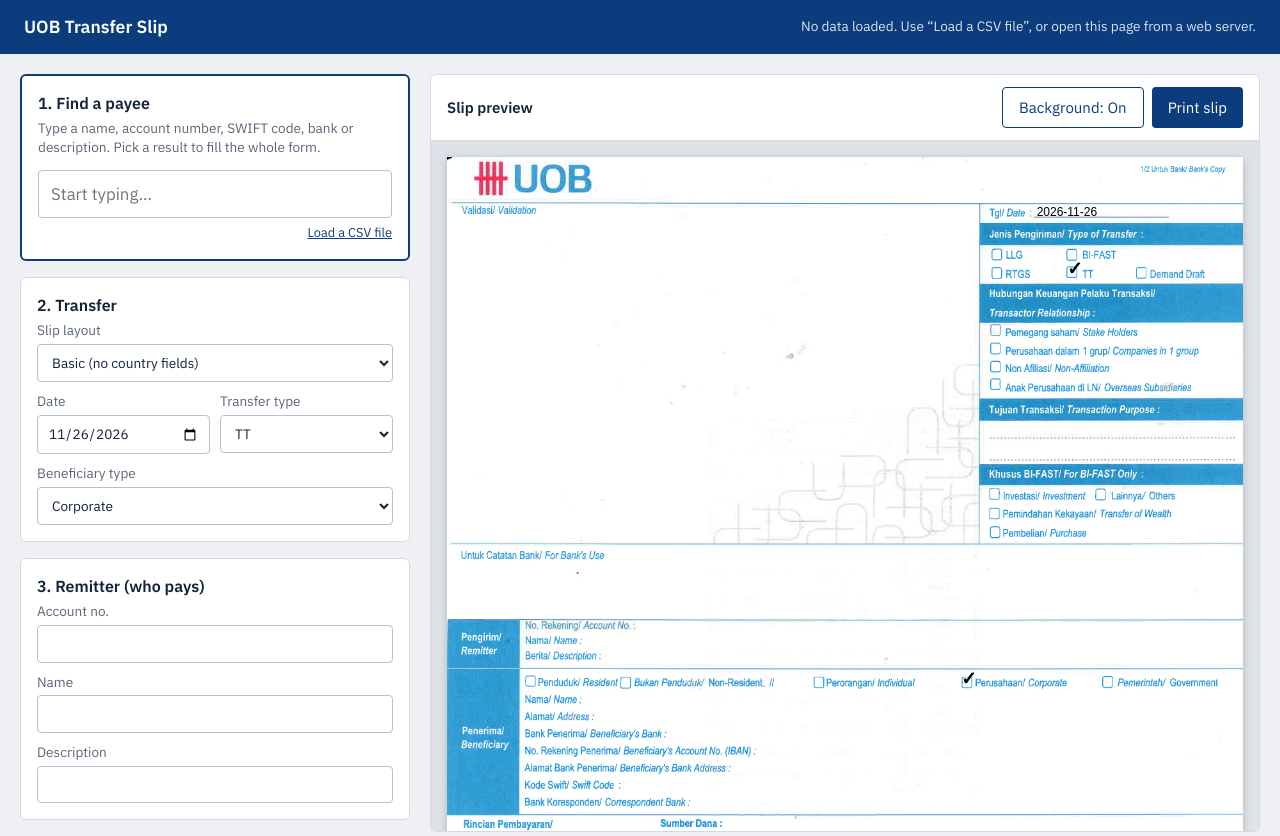
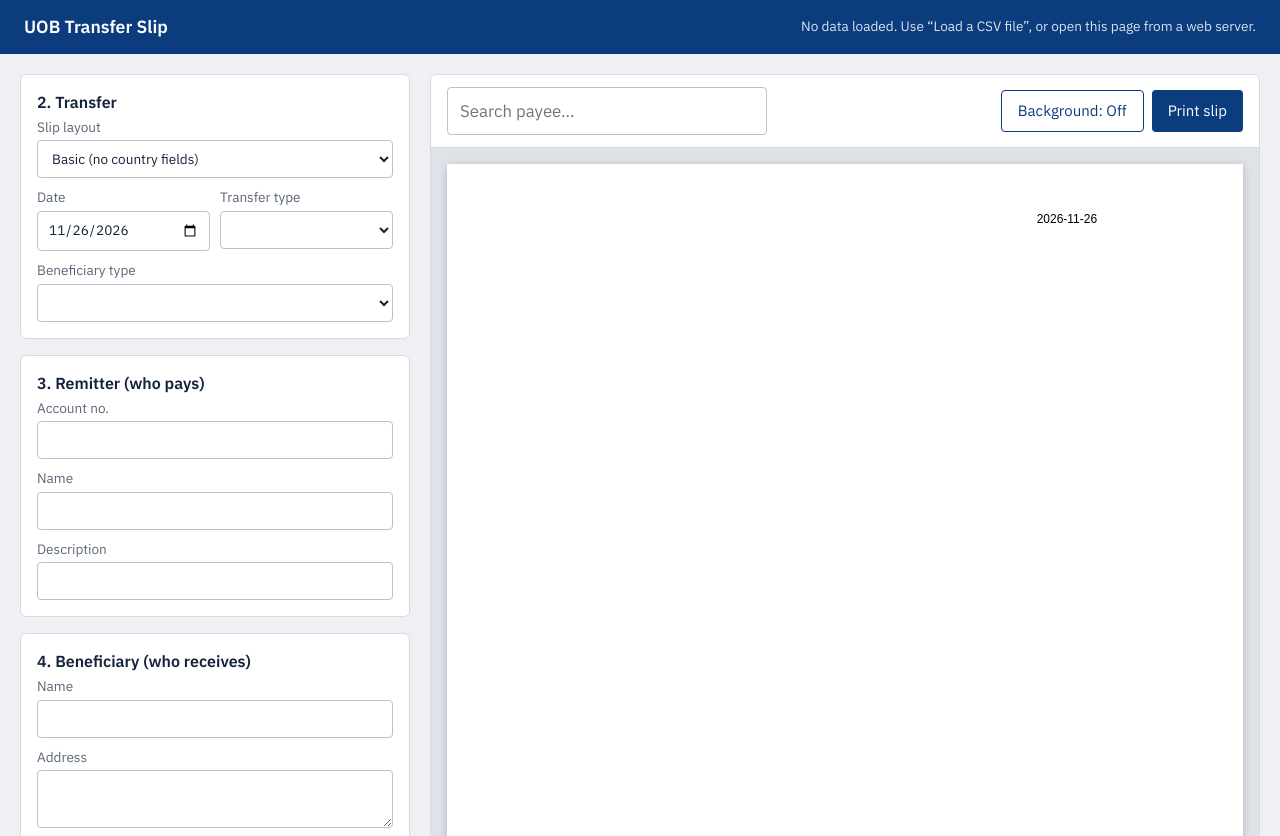
Before and after one commit to ACT-IT-Sys/baslipnk, a plain HTML site: page index.html in a window 1280 px wide. Shown: the top 836 px of the page. Drawn offline with Linux system fonts and the light colour scheme; no server answers.

Commit message:
Update default values for transfer types and beneficiary types; enhance search functionality in the UI

```diff
--- a/app.js
+++ b/app.js
@@ -47,7 +47,7 @@
   let records = [];
   let matches = [];
   let active = -1;
-  let showBg = true;
+  let showBg = false;
   const BG_IMAGES = {
     basic: "assets/slip-basic.png",
     withCountry: "assets/slip-with-country.png",
@@ -230,9 +230,6 @@
       const el = $(key);
       if (el && data[key] !== "") el.value = data[key];
     });
-    // If the row has country data, switch to the layout that prints it.
-    const hasCountry = window.UOBConfig.countryFields.some((k) => data[k]);
-    if (hasCountry) $("variant").value = "withCountry";
     renderSlip();
   }
 
@@ -318,6 +315,26 @@
       }
     });
 
+    // Bar search reuses the same results logic
+    const qBar = $("qBar");
+    const resultsBar = $("resultsBar");
+    if (qBar && resultsBar) {
+      qBar.addEventListener("input", () => {
+        $("q").value = qBar.value;
+        renderResults();
+        // mirror results into bar list
+        resultsBar.innerHTML = $("results").innerHTML;
+        resultsBar.classList.toggle("hidden", $("results").classList.contains("hidden"));
+      });
+      qBar.addEventListener("keydown", (e) => {
+        if (e.key === "Enter") {
+          e.preventDefault();
+          choose(active);
+          qBar.value = "";
+        }
+      });
+    }
+
     $("loadCsv").addEventListener("click", () => $("csvFile").click());
     $("csvFile").addEventListener("change", async (e) => {
       for (const f of e.target.files) addCSV(await f.text(), f.name);
--- a/common/uob.config.js
+++ b/common/uob.config.js
@@ -10,13 +10,13 @@ window.UOBConfig = {
   // UI defaults
   defaults: {
     date: () => new Date().toISOString().slice(0, 10),
-    transferType: "TT",
-    beneficiaryType: "Corporate",
+    transferType: "",
+    beneficiaryType: "",
   },
 
-  // Dropdown options (short English)
-  transferTypes: ["LLG", "BI-FAST", "RTGS", "TT", "Demand Draft"],
-  beneficiaryTypes: ["Resident", "Non-Resident", "Individual", "Corporate", "Government"],
+  // Dropdown options (short English). Empty string = none (default).
+  transferTypes: ["", "LLG", "BI-FAST", "RTGS", "TT", "Demand Draft"],
+  beneficiaryTypes: ["", "Resident", "Non-Resident", "Individual", "Corporate", "Government"],
 
   // Friendly Sheet header → internal field key
   labels: {
--- a/index.html
+++ b/index.html
@@ -21,7 +21,8 @@
         --line: #d5dae1;
         --blue: #0b3c7d;
         --blue-d: #082d5e;
-        --hit: #fff2b3;
+        /* --hit: #fff2b3; */
+        --hit: #fd0;
       }
       * {
         box-sizing: border-box;
@@ -149,6 +150,9 @@
         min-height: 1.2em;
       }
       .results {
+        position: absolute;
+        z-index: 1;
+
         margin: 8px 0 0;
         padding: 0;
         list-style: none;
@@ -181,7 +185,8 @@
         margin-right: 6px;
         padding: 0 6px;
         border-radius: 3px;
-        background: #e3e7ed;
+        /* background: #e3e7ed; */
+        background: #a7caff;
         color: var(--ink);
       }
       mark {
@@ -334,7 +339,7 @@
 
     <main class="app">
       <div class="form">
-        <section class="find">
+        <section class="find" style="display: none">
           <h2>1. Find a payee</h2>
           <p class="hint">
             Type a name, account number, SWIFT code, bank or description. Pick a
@@ -433,15 +438,29 @@
 
       <div class="preview">
         <div class="bar">
-          <strong>Slip preview</strong>
+          <div
+            class="search"
+            style="flex: 1; max-width: 320px; margin-right: 12px"
+          >
+            <input
+              id="qBar"
+              type="search"
+              autocomplete="off"
+              role="combobox"
+              aria-expanded="false"
+              aria-controls="resultsBar"
+              placeholder="Search payee…"
+            />
+            <ul class="results hidden" id="resultsBar" role="listbox"></ul>
+          </div>
           <span class="btns">
             <button
               class="ghost"
               id="bgToggle"
               type="button"
-              aria-pressed="true"
+              aria-pressed="false"
             >
-              Background: On
+              Background: Off
             </button>
             <button id="print" type="button">Print slip</button>
           </span>
```
